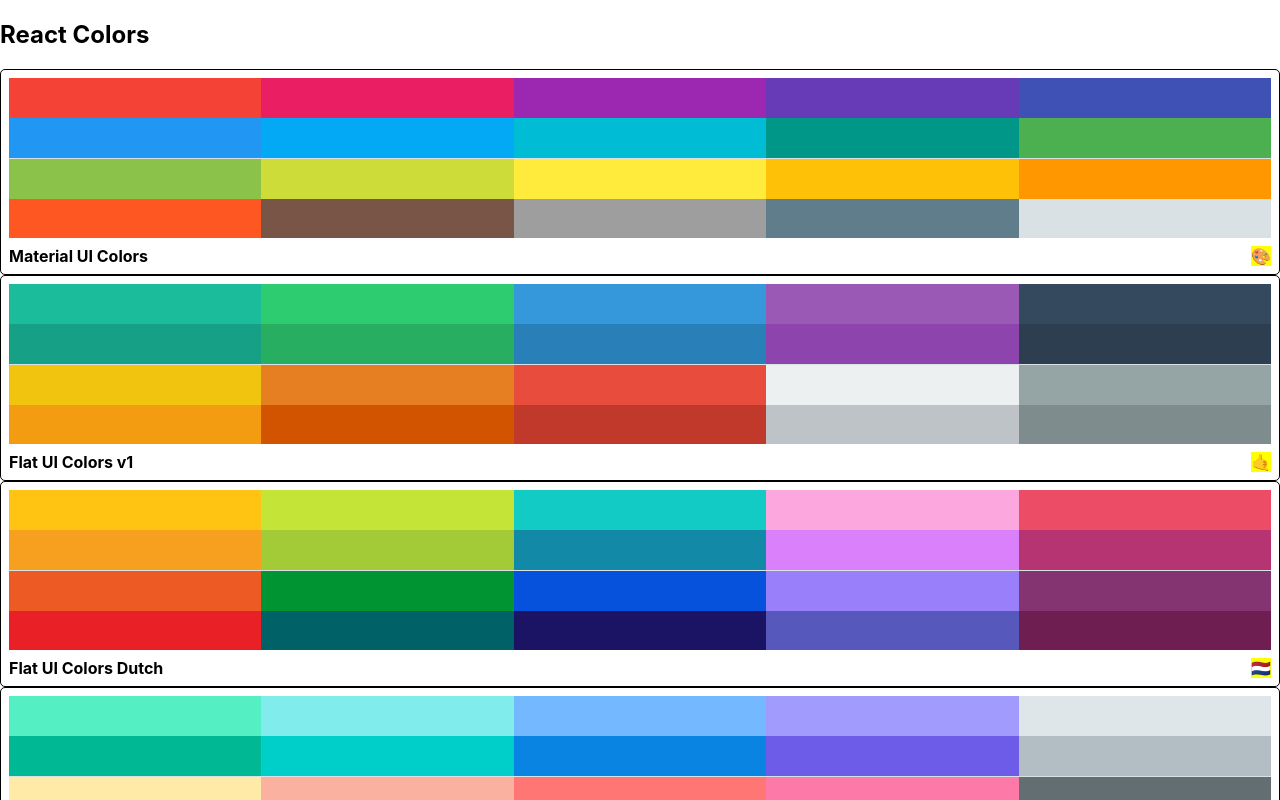
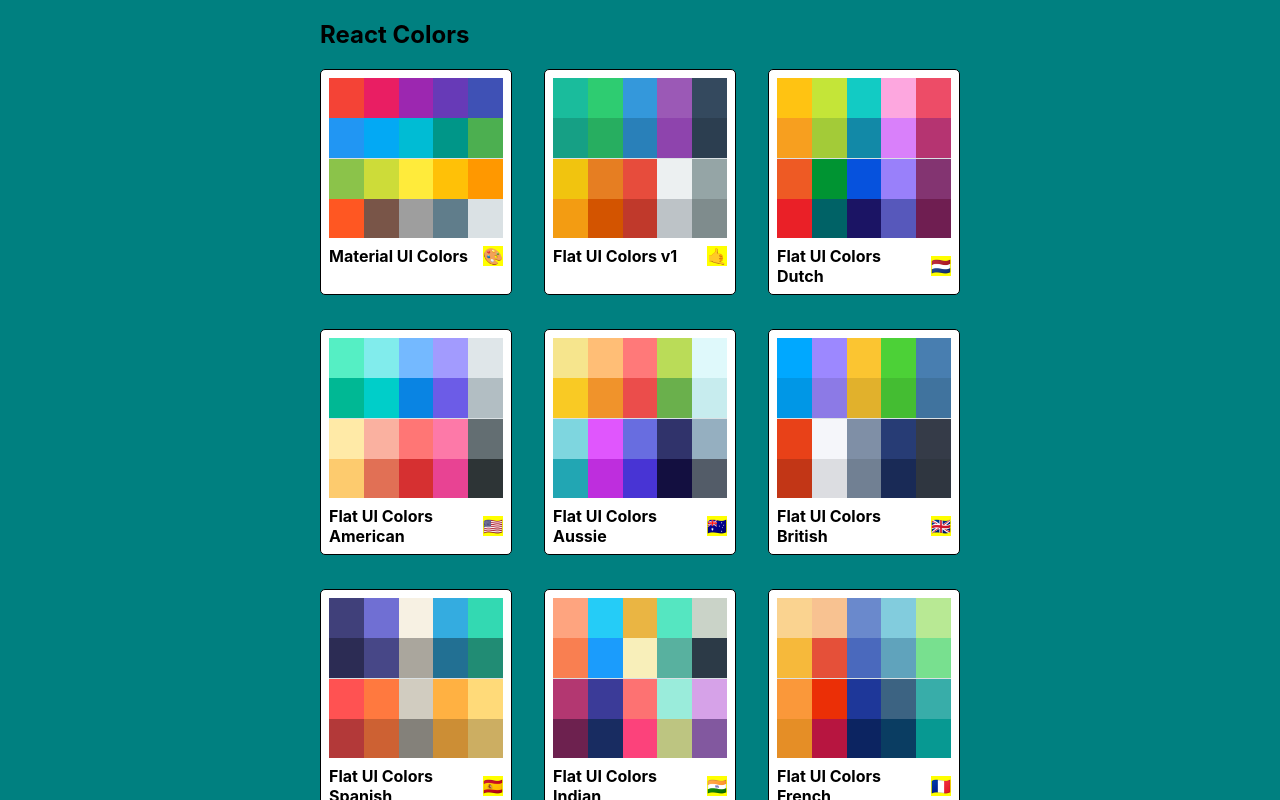
Before and after one commit to J4Web/ColorPicker, a React (Create React App) app in the folder color-picker/: page / in a window 1280 px wide. Shown: the top 800 px of the page. Built offline with nearby package versions, Linux system fonts and the light colour scheme.

Commit message:
link added to the palette

```diff
--- a/color-picker/src/MiniPalette.jsx
+++ b/color-picker/src/MiniPalette.jsx
@@ -41,6 +41,7 @@
   },
 };
 // so in short if you wanna target specific inside a class we do "& h3:{}"
+
 function MiniPalette(props) {
   const { classes, emoji, paletteName, colors } = props;
   const miniColorBoxes = colors.map((color) => (
@@ -51,7 +52,7 @@
     ></div>
   ));
   return (
-    <div className={classes.root}>
+    <div className={classes.root} onClick={props.handlePath}>
       <div className={classes.colors}>{miniColorBoxes}</div>
       <h5 className={classes.title}>
         {paletteName} <span className={classes.emoji}>{emoji}</span>
--- a/color-picker/src/Palette.jsx
+++ b/color-picker/src/Palette.jsx
@@ -33,8 +33,8 @@
 
     const { paletteName, emoji } = palettes;
     // console.warn(colors[0].id);
-    console.log(typeof palettes);
-    console.log(palettes.colors);
+    // console.log(typeof palettes);
+    // console.log(palettes.colors);
 
     const boxes = palettes?.colors?.[level]?.map((box) => {
       // console.warn(box);
--- a/color-picker/src/PaletteList.jsx
+++ b/color-picker/src/PaletteList.jsx
@@ -39,21 +39,28 @@
     this.handleClick = this.handleClick.bind(this);
   }
   handleClick(id) {
-    this.props.nav.to(`/palette/${id}`);
+    const { nav } = this.props;
+    console.log(nav, id);
+    nav(`/palette/${id}`);
   }
   render() {
     const { classes } = this.props;
 
-    console.log(this.props);
+    // console.log(this.props);
     return (
-      <div className={`root`}>
-        <div className={`container`}>
-          <nav className={`nav`}>
+      <div className={classes.root}>
+        <div className={classes.container}>
+          <nav className={classes.nav}>
             <h1>React Colors</h1>
           </nav>
-          <div className={`palettes`}>
+          <div className={classes.palettes}>
             {this.props.palette?.map((item) => {
-              return <MiniPalette {...item} />;
+              return (
+                <MiniPalette
+                  {...item}
+                  handlePath={() => this.handleClick(item.id)}
+                />
+              );
             })}
           </div>
         </div>
--- a/color-picker/src/WithRoutes.jsx
+++ b/color-picker/src/WithRoutes.jsx
@@ -4,8 +4,8 @@
 const WithRoutes = (Combine) => {
   function EnhancedWithRoutes(props) {
     const params = useParams();
-    const nav = useNavigate();
-    return <Combine params={params} nav={nav} {...props} />;
+    const navigate = useNavigate();
+    return <Combine params={params} nav={navigate} {...props} />;
   }
   return EnhancedWithRoutes;
 };
```
